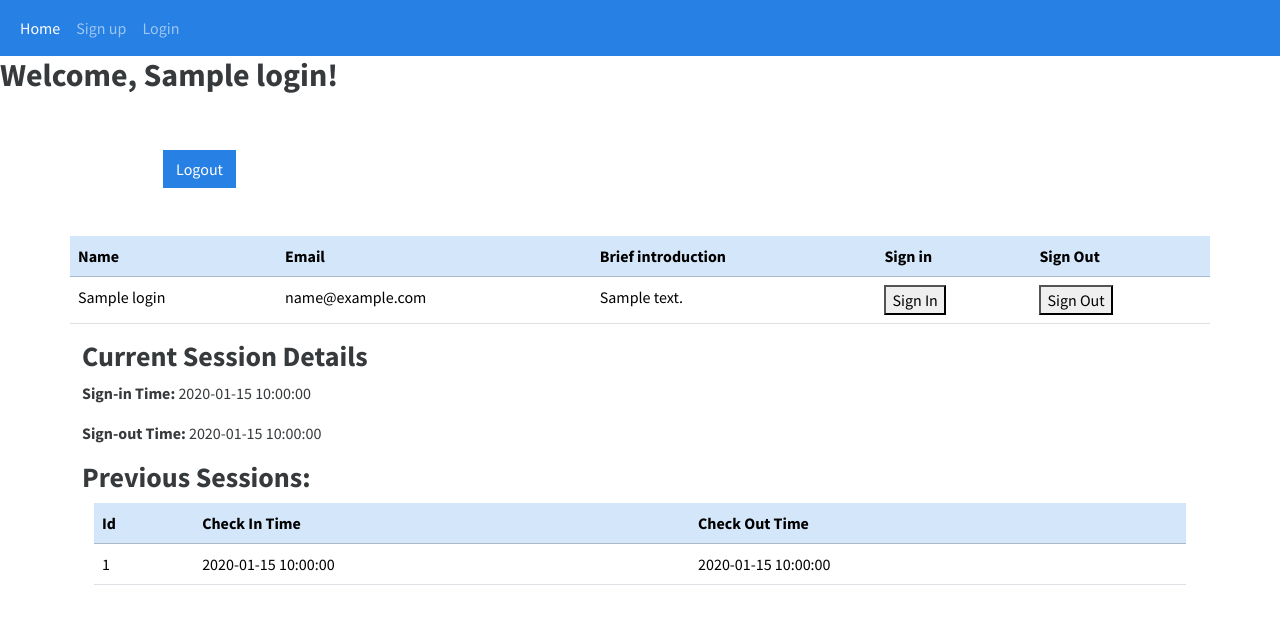
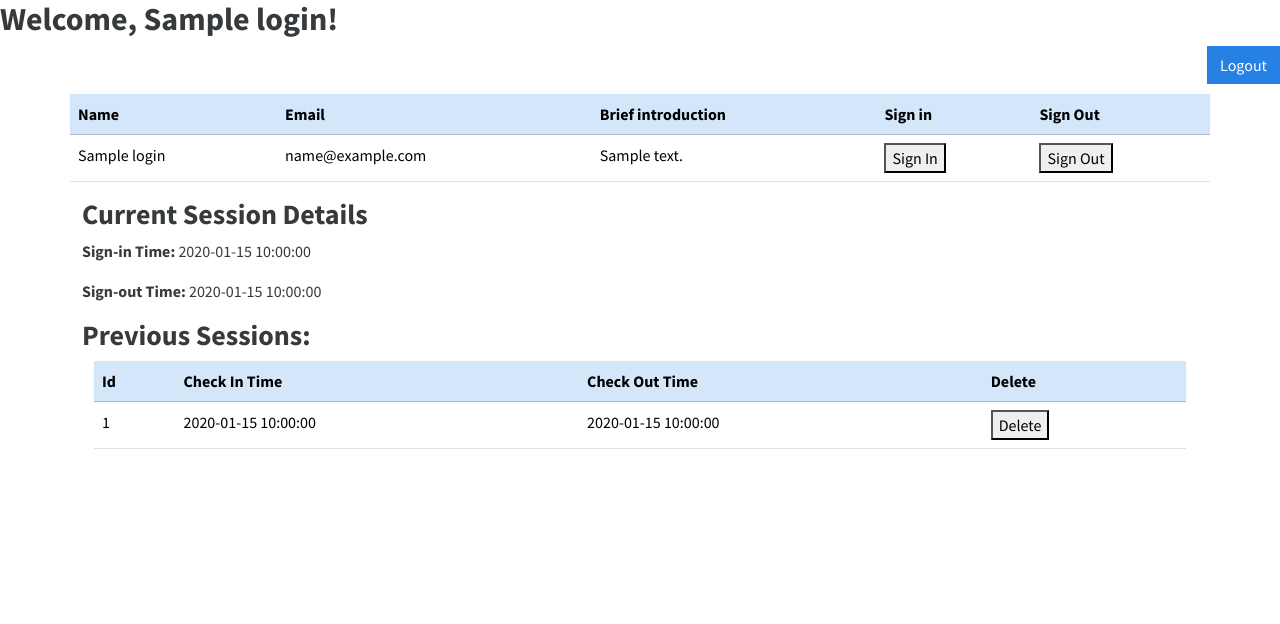
Before and after one commit to Ife-py/Staff_login, a PHP site: page /dashboard.php in a window 1280 px wide. Shown: the top 624 px of the page. Run offline with PHP 8.4, Linux system fonts and the light colour scheme; the visitor is signed in with stand-in values (Sample User, id 1); tables that the repository leaves empty or names only in its code hold one stand-in row (values such as "Sample post").

Commit message:
New changes made

```diff
--- a/dashboard.php
+++ b/dashboard.php
@@ -45,7 +45,31 @@ if($_SERVER['REQUEST_METHOD']=='POST'){
         $message = "Error signing out.";
     }
   }
+
+  if (isset($_POST['delete'])) {
+    $session_id = intval($_POST['session_id']); // Ensure $session_id is set and sanitized
+
+    if ($session_id > 0) { // Check if a valid session ID is provided
+        try {
+            // Preparing the DELETE SQL statement
+            $stmt = $db->prepare("DELETE FROM user_sessions WHERE id = :id");
+            $stmt->bindParam(':id', $session_id, PDO::PARAM_INT);
+
+            if ($stmt->execute()) {
+                $message = "Session deleted successfully.";
+            } else {
+                $message = "ERROR: Unable to delete the session.";
+            }
+        } catch (Exception $e) {
+            echo "Error: " . $e->getMessage();
+        }
+    } else {
+        $message = "Invalid session ID.";
+    }
 }
+
+  }
+
 
 // Get the current user's details
 $stmt=$db->prepare("SELECT*FROM staff_login where id=:user_id");
@@ -63,8 +87,9 @@ $username=$user['name'];
 </head>
 <body>
   <h2><b>Welcome, <?php echo $username;?>!</b></h2>
+  <a href="logout.php" class="btn btn-primary" style="float:right">Logout</a>
 </body>
-<div class="container">
+<!-- <div class="container">
   <div class="row pt-5">
     <div class="col-md-2">
       <div class="container">
@@ -73,7 +98,7 @@ $username=$user['name'];
     </div>
     <div class="col-md-8"></div>
     <div class="col-md-2"></div>
-
+  </div> -->
 <div class="container">
   <div class="row pt-5">
     <div class="col-md-2"></div>
@@ -152,6 +177,7 @@ $previousSessions = $stmt->fetchAll(PDO::FETCH_ASSOC);
         <th scope="col">Id</th>
         <th scope="col">Check In Time</th>
         <th scope="col">Check Out Time</th>
+        <th scope="col">Delete</th>
       </tr>
     </thead>
     <tbody>
@@ -161,6 +187,13 @@ $previousSessions = $stmt->fetchAll(PDO::FETCH_ASSOC);
           <td><?php echo htmlspecialchars($session['id']); ?></td>
           <td><?php echo htmlspecialchars($session['check_in_time']); ?></td>
           <td><?php echo htmlspecialchars($session['check_out_time']); ?></td>
+          <td>
+            <form method="post" action="">
+              <!-- Hidden input to store the session ID -->
+               <input type="hidden" name="session_id" value="<?php echo htmlspecialchars($session['id']);?>">
+               <button type="submit" name="delete">Delete</button>
+            </form>
+          </td>
         </tr>
       </tr>
     </tbody>
--- a/views/header.php
+++ b/views/header.php
@@ -8,6 +8,7 @@
     <title>Test</title>
 </head>
 <body>
+  <?php if(!isset($_SESSION['user_id'])):?>
     <nav class="navbar navbar-expand-lg bg-primary" data-bs-theme="dark">
         <div class="container-fluid">
           <div class="collapse navbar-collapse" id="navbarColor01">
@@ -31,3 +32,4 @@
           </div>
         </div>
     </nav>
+  <?php endif; ?>
```
